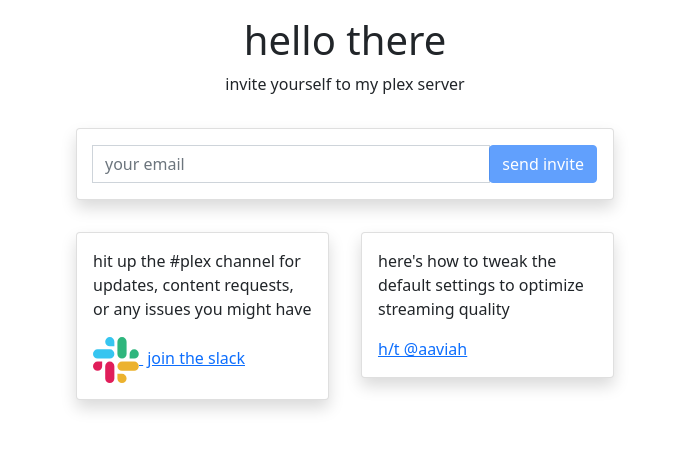
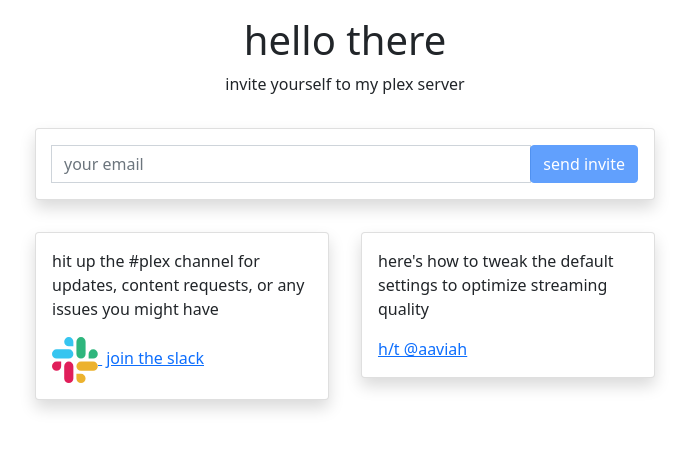
Before and after one commit to mooseburgr/plex-utils, a Next.js app in the folder frontend/: page / in a window 1280 px wide. Shown: the top 450 px of the page, without its empty margins (295-984 px from the left). Built offline with nearby package versions, Linux system fonts and the light colour scheme.

Commit message:
Move head tags out of index

```diff
--- a/frontend/pages/_app.tsx
+++ /dev/null
@@ -1,10 +0,0 @@
-import '../styles/globals.css'
-import type { AppProps } from 'next/app'
-
-function MyApp({ Component, pageProps }: AppProps) {
-  return (
-    <Component {...pageProps} />
-  )
-}
-
-export default MyApp
--- /dev/null
+++ b/frontend/pages/_document.tsx
@@ -0,0 +1,20 @@
+import { Html, Head, Main, NextScript } from 'next/document'
+
+export default function Document() {
+    return (
+        <Html>
+            <Head>
+                <meta name="description" content="invite yourself to my plex server" />
+                <meta name="viewport" content="width=device-width, initial-scale=1, shrink-to-fit=no"></meta>
+                <link rel="icon" href="https://avatars.slack-edge.com/2022-01-11/2950060844657_4cae9e95e482718f4ef6_88.jpg" />
+                <link href="https://cdn.jsdelivr.net/npm/bootstrap@5.1.3/dist/css/bootstrap.min.css"
+                    rel="stylesheet" integrity="sha384-1BmE4kWBq78iYhFldvKuhfTAU6auU8tT94WrHftjDbrCEXSU1oBoqyl2QvZ6jIW3" crossOrigin="anonymous" />
+                {/* <link rel="stylesheet" href="https://cdn.jsdelivr.net/npm/bootstrap-icons@1.7.2/font/bootstrap-icons.css" /> */}
+            </Head>
+            <body>
+                <Main />
+                <NextScript />
+            </body>
+        </Html>
+    )
+}
--- a/frontend/pages/index.tsx
+++ b/frontend/pages/index.tsx
@@ -46,18 +46,10 @@
   }
 
   return (
-    <div className="container">
+    <>
       <Head>
         <title>hello there</title>
-        <meta name="description" content="invite yourself to my plex server" />
-        <meta name="viewport" content="width=device-width, initial-scale=1, shrink-to-fit=no"></meta>
-        <link rel="icon" href="https://avatars.slack-edge.com/2022-01-11/2950060844657_4cae9e95e482718f4ef6_88.jpg" />
-        <link href="https://cdn.jsdelivr.net/npm/bootstrap@5.1.3/dist/css/bootstrap.min.css"
-          rel="stylesheet" integrity="sha384-1BmE4kWBq78iYhFldvKuhfTAU6auU8tT94WrHftjDbrCEXSU1oBoqyl2QvZ6jIW3" crossOrigin="anonymous" />
-        {/* <link rel="stylesheet" href="https://cdn.jsdelivr.net/npm/bootstrap-icons@1.7.2/font/bootstrap-icons.css" /> */}
       </Head>
-
-      <main>
       <div className="row justify-content-center">
         <div className="col-12 p-3 text-center">
           <h1 onClick={() => window.open('https://www.youtube.com/watch?v=rEq1Z0bjdwc', '_blank')}>
@@ -131,9 +123,7 @@
         </div>
 
       </div>
-
-      </main>
-    </div>
+    </>
   )
 }
 
```
Also changed, not shown: 2 other files (tests, documents, lock files or other folders). Lines whose indentation alone changed are shown as unchanged.
